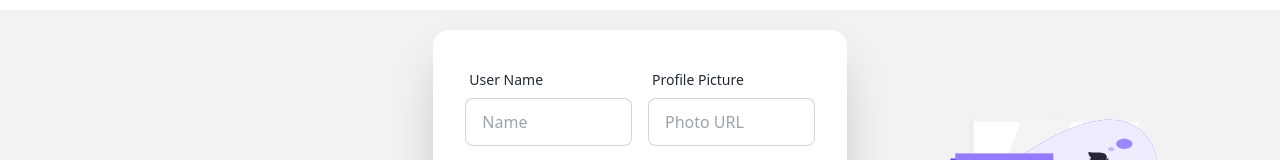
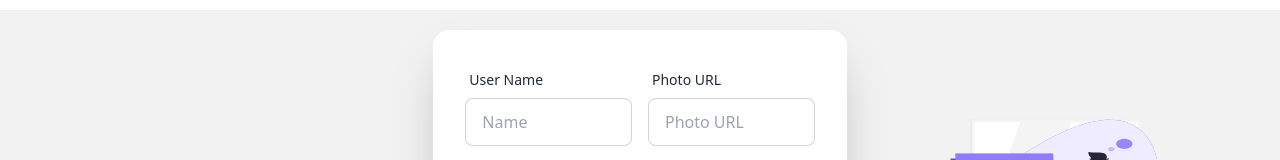
Before and after one commit to JannatulAfrozFaria/asset-track-pro-client, a React (Vite) app: page /signup in a window 1280 px wide. Shown: the part 206-366 px from the top of the page. Built offline with nearby package versions, Linux system fonts and the light colour scheme; no server answers.

Commit message:
Tippy Js Installed

```diff
--- a/package.json
+++ b/package.json
@@ -10,6 +10,7 @@
     "preview": "vite preview"
   },
   "dependencies": {
+    "@tippyjs/react": "^4.2.6",
     "firebase": "^10.12.2",
     "localforage": "^1.10.0",
     "lottie-react": "^2.4.0",
--- a/src/Pages/Shared/NavBar/NavBar.jsx
+++ b/src/Pages/Shared/NavBar/NavBar.jsx
@@ -1,5 +1,6 @@
 import { Link } from "react-router-dom";
 import useAuth from "../../../Hooks/useAuth";
+import Tippy from "@tippyjs/react";
 
 const NavBar = () => {
     const {user,logOut} = useAuth();
@@ -39,6 +40,15 @@ const NavBar = () => {
                 <div className="navbar-end">
                     {
                         user? <>
+                                <Tippy content={user?.displayName} >
+                                    <div className="profile-pic w-10 rounded-full mr-3">
+                                        <img className="w-10 rounded-full" src={user?.photoURL} alt="" />
+                                    </div>
+                                </Tippy>
+                            {/* <div className="flex gap-2 mr-3">
+                                <div>{user?.displayName} </div>
+                                <div> <img className="w-12 rounded-full" src={user?.photoURL} alt="" /> </div>
+                            </div> */}
                             <button onClick={handleLogOut}><Link className="btn btn-base"><a href="">Logout</a></Link></button>
                             </>
                         : <><Link className="btn btn-base" to="/login"><a href="">Login</a></Link></>
--- a/src/Pages/SignUp/SignUp.jsx
+++ b/src/Pages/SignUp/SignUp.jsx
@@ -1,15 +1,17 @@
 import { Helmet } from 'react-helmet';
 import Title from '../../Components/Title';
 import Lottie from 'lottie-react';
-import { Link } from 'react-router-dom';
+import { Link, useNavigate } from 'react-router-dom';
 import signUp1 from '../../../src/signUp1.json';
 import signUp2 from '../../../src/signUp2.json';
 import { useForm } from 'react-hook-form';
 import useAuth from '../../Hooks/useAuth';
+import Swal from 'sweetalert2';
 
 const SignUp = () => {
-    const {createUser} = useAuth();
-    const {register, handleSubmit, watch, formState: { errors }} = useForm();
+    const {createUser,updateUserProfile} = useAuth();
+    const {register, handleSubmit, watch, reset, formState: { errors }} = useForm();
+    const navigate =  useNavigate();
 
     const onSubmit = (data) => {
         console.log(data);
@@ -17,17 +19,18 @@ const SignUp = () => {
         .then(result=>{
             const loggedUser =  result.user;
             console.log(loggedUser);
+            updateUserProfile(data.name,data.photoURL)
+            .then(()=>{
+                console.log('user profile info updated')
+                reset();
+                Swal.fire("User created successfully!");
+                navigate('/');
+            }).catch((error)=>{
+                console.log(error)
+            });
         })
     }
     console.log(watch("example"))
-
-    // const handleSignUp = () =>{
-    //     event.preventDefault();
-    //     const form = event.target;
-    //     const email = form.email.value;
-    //     const password =  form.password.value;
-    //     console.log(email,password);
-    // }
     return (
         <div className="w-5/6 md:w-full mx-auto" >
             <Helmet>
@@ -53,10 +56,10 @@ const SignUp = () => {
                                 {/* PROFILE-----PICTURE */}
                                 <div className="form-control">
                                     <label className="label">
-                                        <span className="label-text">Profile Picture</span>
+                                        <span className="label-text">Photo URL</span>
                                     </label>
-                                    <input {...register("photo", { required: true })} type="text" name="photo" placeholder="Photo URL" className="input input-bordered" />
-                                    {errors.photo && <span className="text-red-500" >Profile Picture is required</span>}
+                                    <input {...register("photoURL", { required: true })} type="text" placeholder="Photo URL" className="input input-bordered" />
+                                    {errors.photoURL && <span className="text-red-500" >Photo URL is required</span>}
                                 </div>
                             </div>
                             {/* ------EMAIL----- */}
--- a/src/providers/AuthProvider.jsx
+++ b/src/providers/AuthProvider.jsx
@@ -1,5 +1,5 @@
 import { createContext, useEffect, useState } from "react";
-import { createUserWithEmailAndPassword, getAuth, onAuthStateChanged, signInWithEmailAndPassword, signOut } from "firebase/auth";
+import { createUserWithEmailAndPassword, getAuth, onAuthStateChanged, signInWithEmailAndPassword, signOut, updateProfile } from "firebase/auth";
 import {app} from "../firebase/firebase.config";
 
 
@@ -23,6 +23,17 @@ const AuthProvider = ({children}) => {
         setLoading(true);
         return signOut(auth);
     }
+    const updateUserProfile = (name,photo) =>{
+        return updateProfile(auth.currentUser,{
+            displayName: name,
+            photoURL: photo
+        })
+        // .then(()=>{
+
+        // }).catch((error)=>{
+        //     console.log(error)
+        // });
+    }
 
     useEffect(()=>{
         const unsubscribe = onAuthStateChanged(auth,currentUser=>{
@@ -39,7 +50,8 @@ const AuthProvider = ({children}) => {
         loading,
         createUser,
         signIn,
-        logOut
+        logOut,
+        updateUserProfile
     }
     return (
         <div>
```
Also changed, not shown: 1 other file (tests, documents, lock files or other folders).
